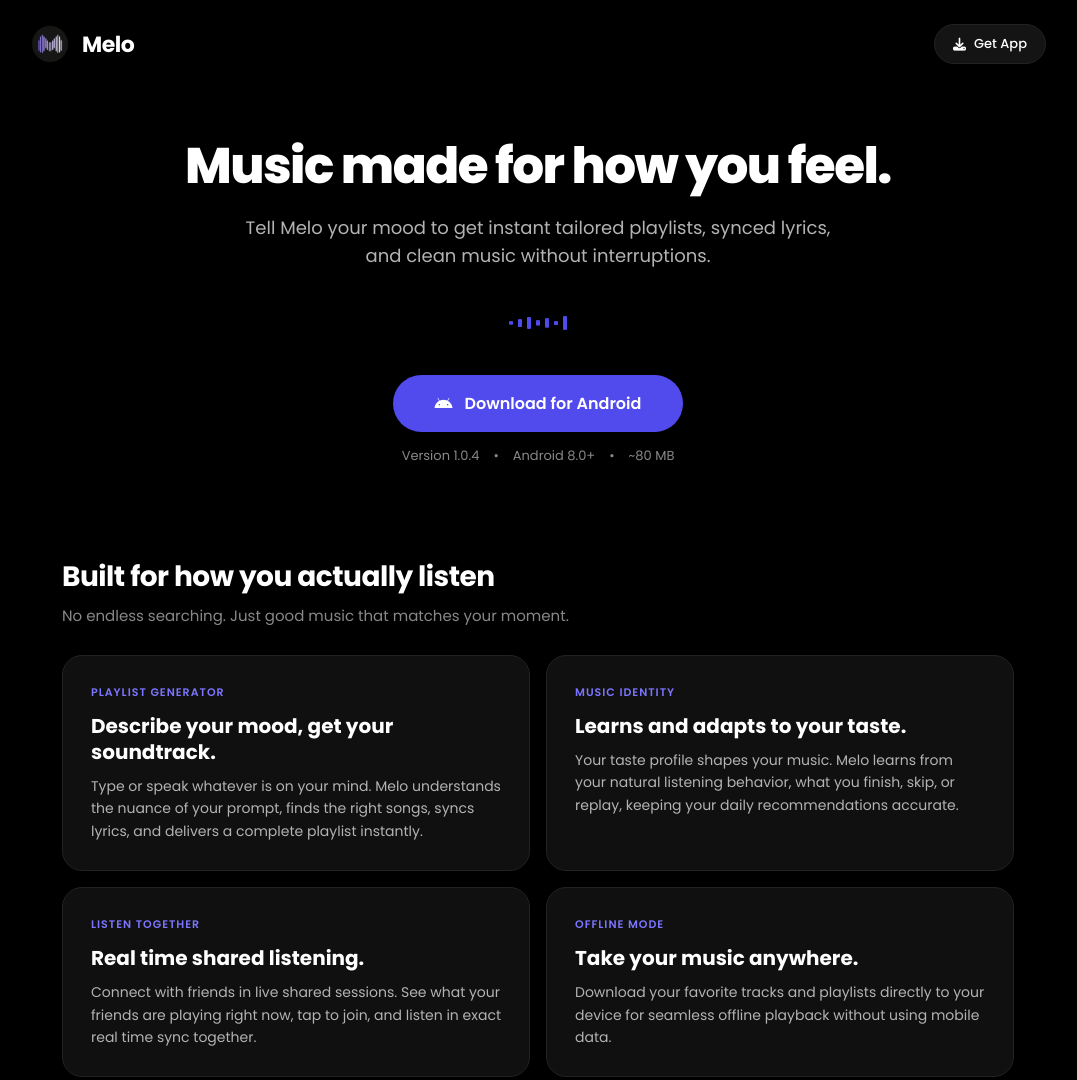
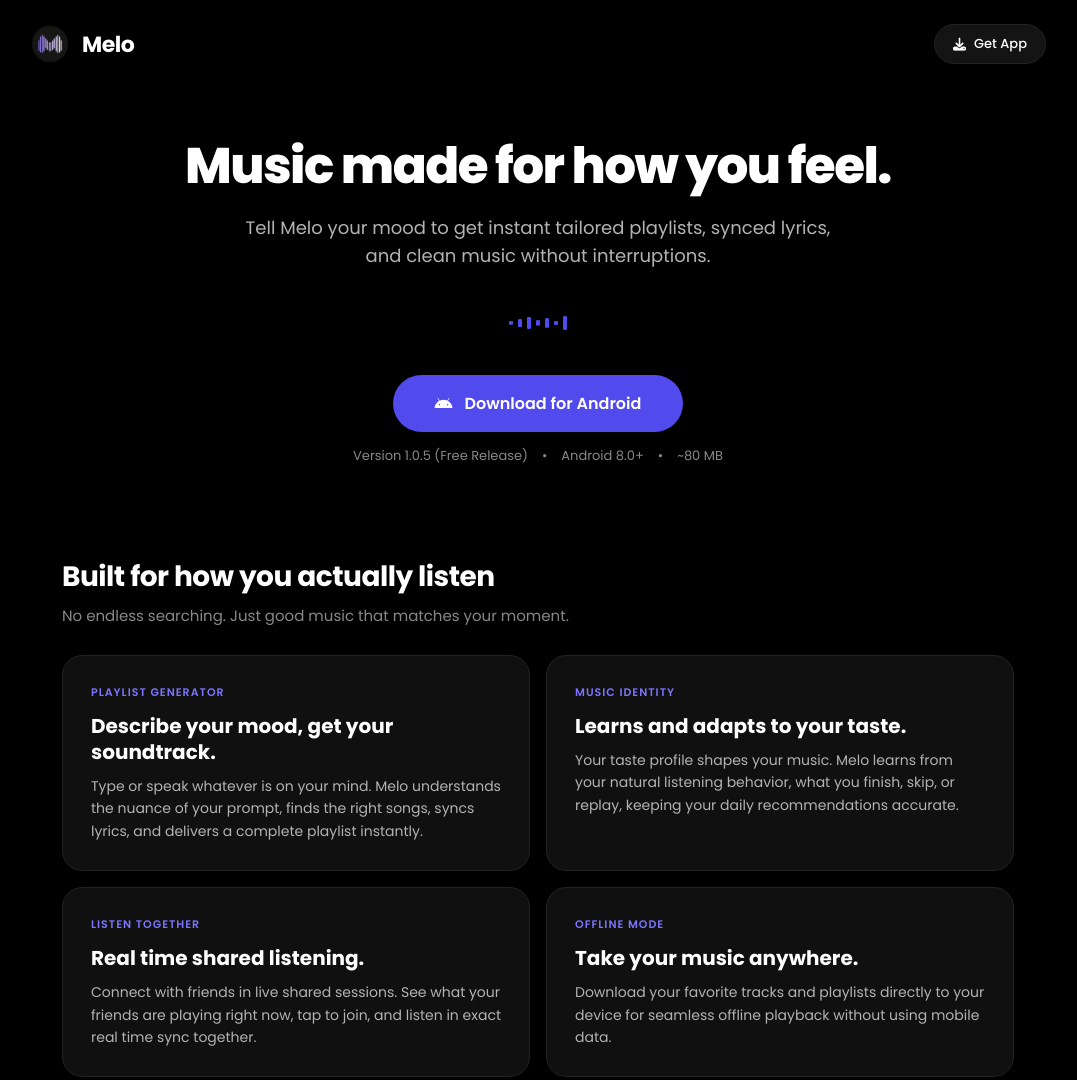
Before and after one commit to VirakSok18/melo_landing, a website: page index.html in a window 1280 px wide. Shown: the top 1080 px of the page, without its empty margins (102-1179 px from the left). Drawn offline with Linux system fonts and the light colour scheme.

Commit message:
feat: release v1.0.5 APK (frontend-only standalone free version)

```diff
--- a/index.html
+++ b/index.html
@@ -493,7 +493,7 @@
       </a>
 
       <div class="download-meta">
-        <span>Version 1.0.4</span>
+        <span>Version 1.0.5 (Free Release)</span>
         <span>•</span>
         <span>Android 8.0+</span>
         <span>•</span>
```
Also changed, not shown: 1 other file.
